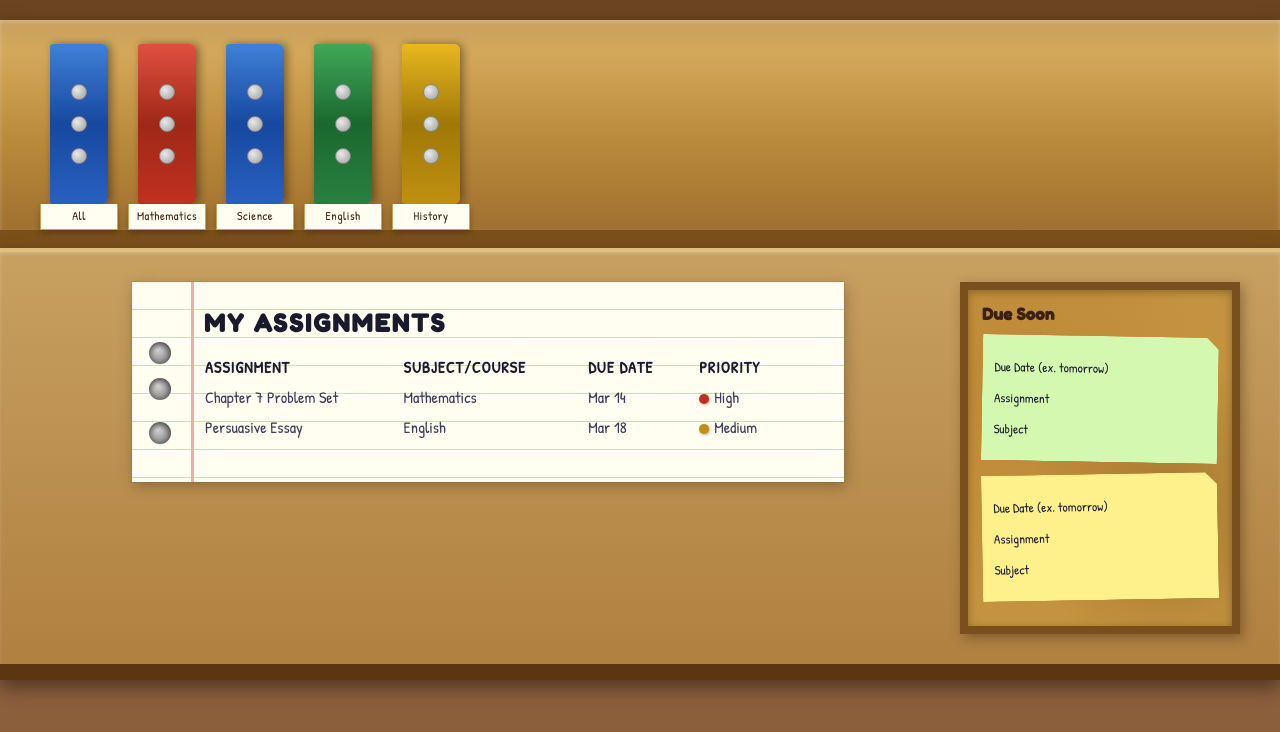
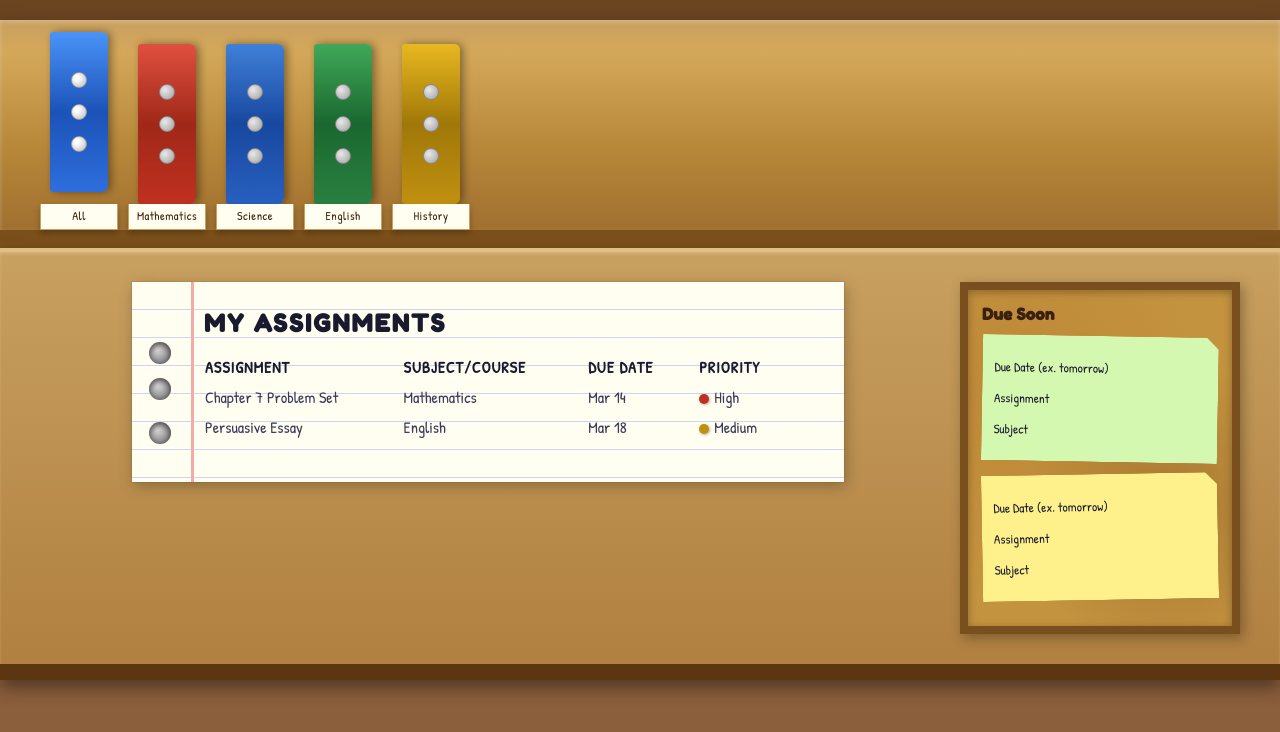
Before and after one commit to matontim/studydesk, a plain HTML site: page index.html in a window 1280 px wide. Both pictures are taken after a click on the element "All". Drawn offline with Linux system fonts and the light colour scheme.

Commit message:
Highlighting active binder

```diff
--- a/script.js
+++ b/script.js
@@ -16,5 +16,9 @@ binders.forEach(function(binder) {
                 row.style.display = 'none';
             }
         });
+        binders.forEach(function(b) {
+            b.classList.remove('active');
+        });
+        binder.classList.add('active');
     });
 });
--- a/styles.css
+++ b/styles.css
@@ -34,6 +34,11 @@ body {
     flex-direction: column;
     align-items: center;
     cursor: pointer;
+}
+
+.binder-wrapper.active .binder {
+    transform: translateY(-12px);
+    filter: brightness(1.15);
 }
 
 .binder {
```
